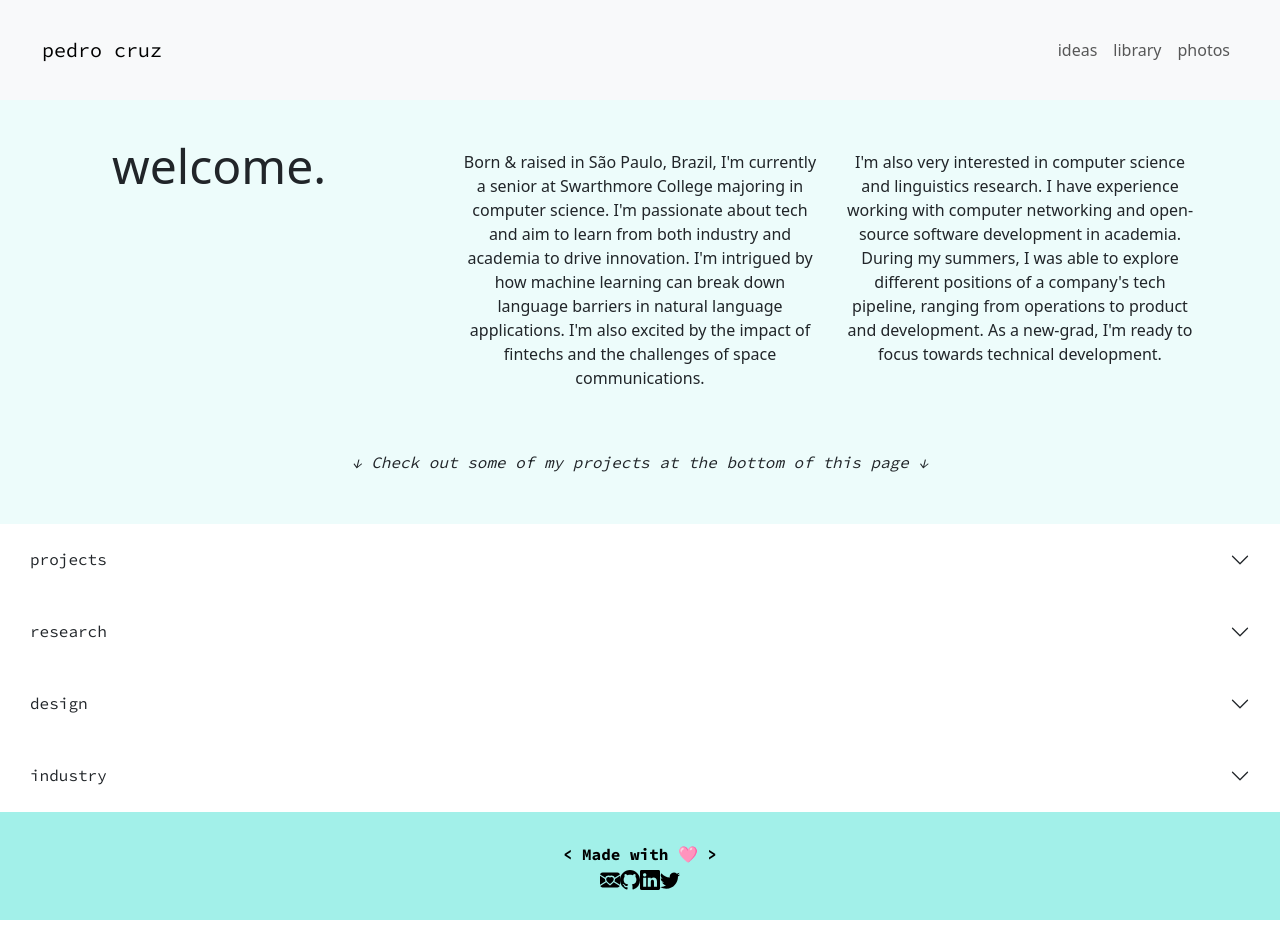
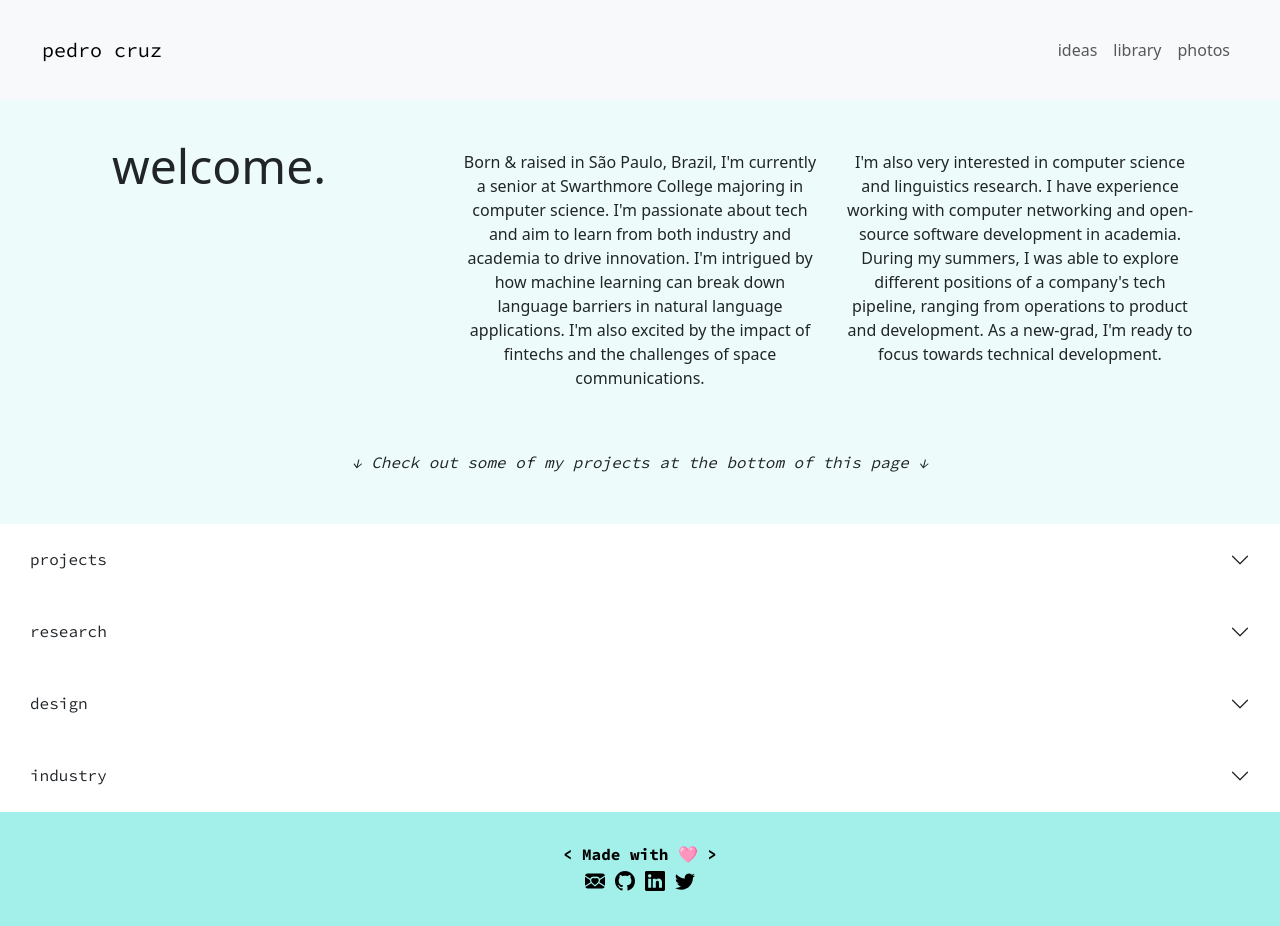
Before and after one commit to pedroborgescruz/Portfolio, a Next.js app: page / in a window 1280 px wide. Built offline with nearby package versions, Linux system fonts and the light colour scheme.

Commit message:
fix: add margin for social media icons

```diff
--- a/app/globals.css
+++ b/app/globals.css
@@ -41,6 +41,7 @@ footer p {
 
 .social-icon {
   width: 20px;
+  margin: 5px;
 }
 
 a {
```
